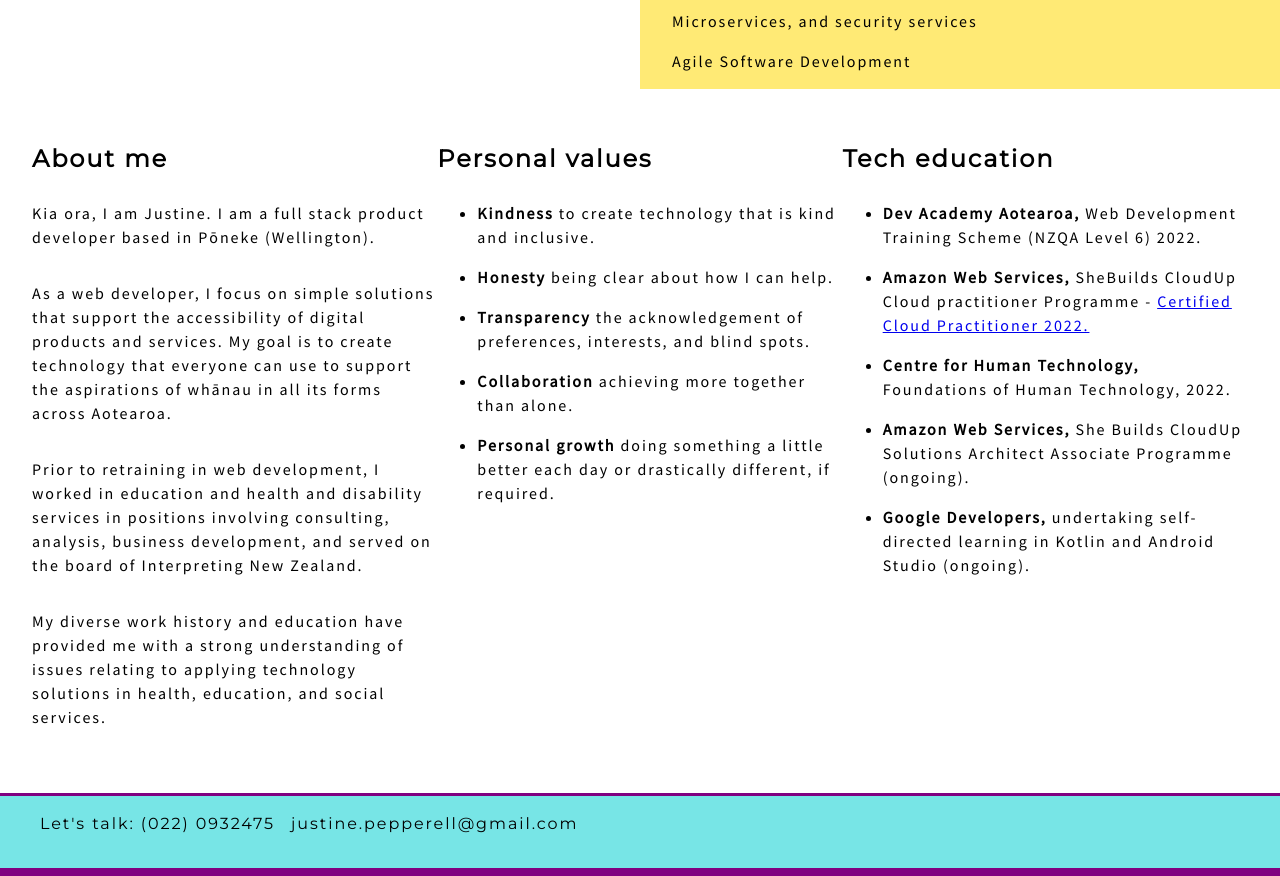
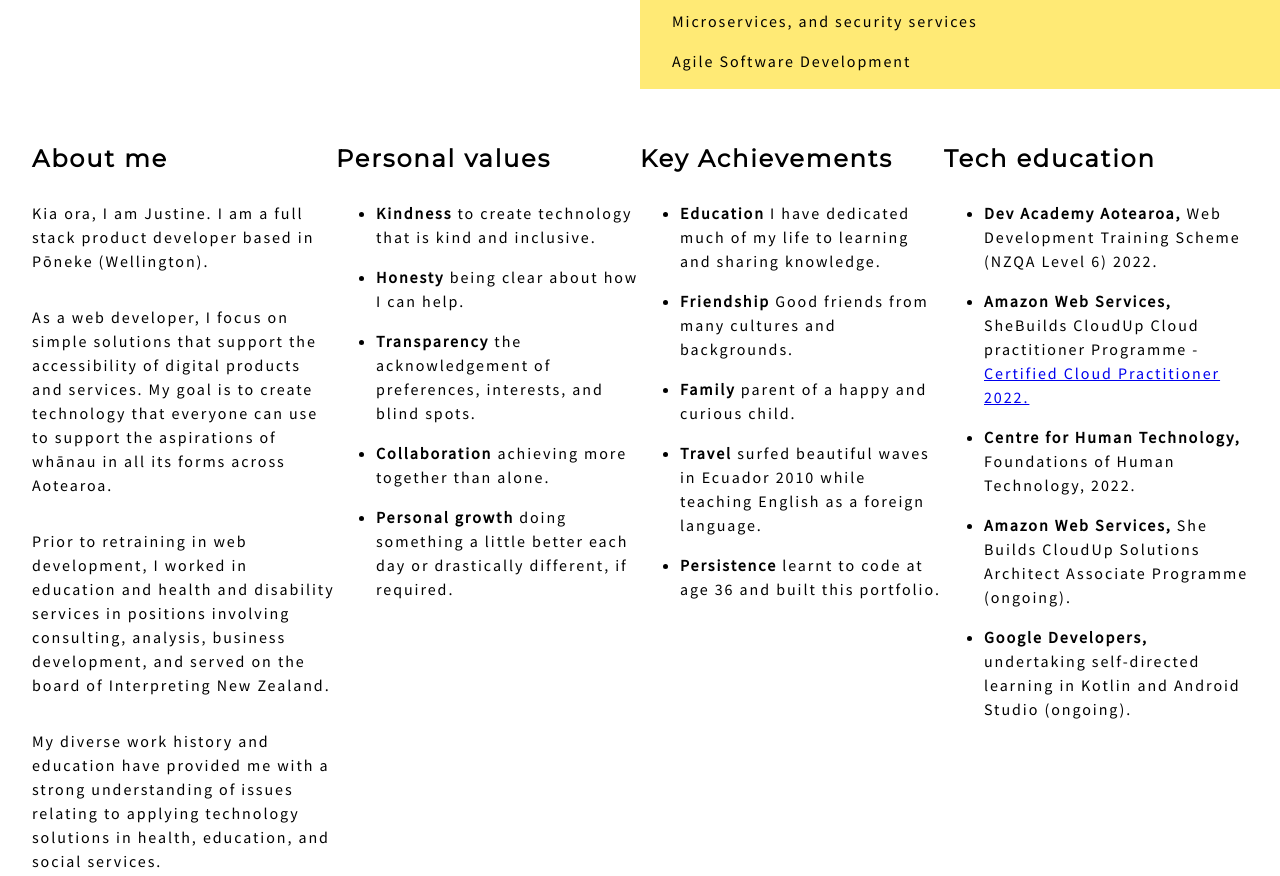
Before and after one commit to justine-pepperell/justine.github.io, a plain HTML site: page index.html in a window 1280 px wide. Shown: the part 560-1436 px from the top of the page. Drawn offline with Linux system fonts and the light colour scheme.

Commit message:
update achievements

```diff
--- a/index.html
+++ b/index.html
@@ -85,6 +85,16 @@
          <li><b>Personal growth</b> doing something a little better each day or drastically different, if required.</li>
         </ul>
       </div>
+      <div>
+      <h2>Key Achievements</h2>
+      <ul>
+        <li><b>Education</b> I have dedicated much of my life to learning and sharing knowledge.</li>
+        <li><b>Friendship</b> Good friends from many cultures and backgrounds.</li>
+        <li><b>Family</b> parent of a happy and curious child.</li>
+        <li><b>Travel</b> surfed beautiful waves in Ecuador 2010 while teaching English as a foreign language.</li>
+        <li><b>Persistence</b> learnt to code at age 36 and built this portfolio.</li>
+      </ul>
+      </div>
      <div>
      <h2>Tech education</h2>
       <ul>
```
